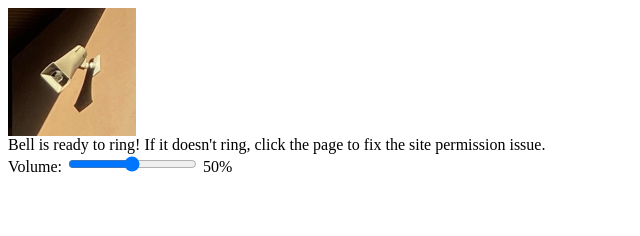
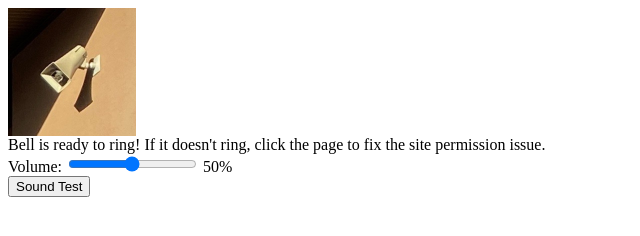
Before and after one commit to mg27713/gunn-bell, a plain HTML site: page index.html in a window 1280 px wide. Shown: the whole page, without its empty margins (0-640 px from the left). Drawn offline with Linux system fonts and the light colour scheme.

Commit message:
soundtest

```diff
--- a/index.html
+++ b/index.html
@@ -24,5 +24,9 @@
 		<div>
 			Volume: <input type="range" id="volume-slider"> <span id="volume-display"></span>%
 		</div>
+
+		<div>
+			<button id="test-button">Sound Test</button>
+		</div>
 	</body>
 </html>
```
